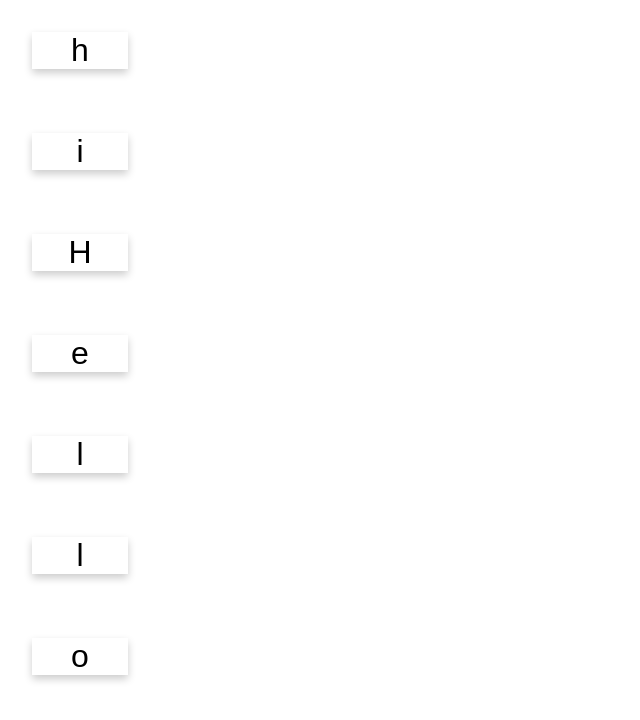
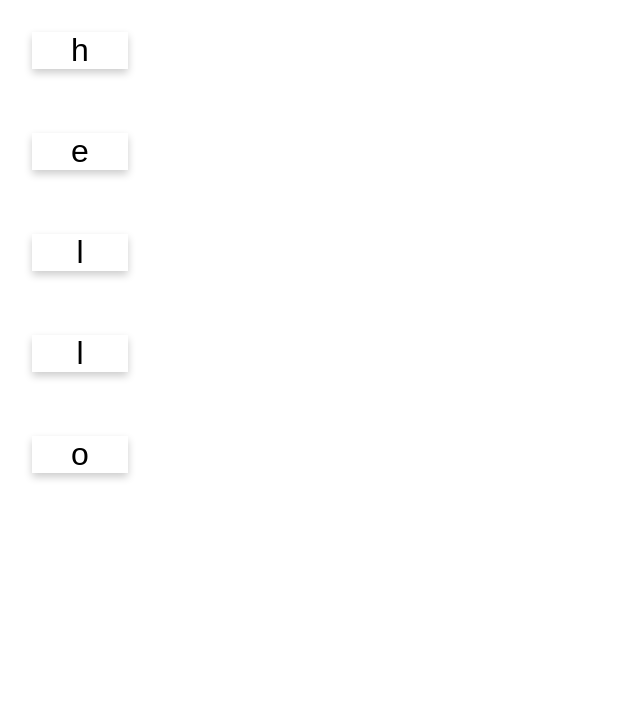
Before and after one commit to doaqdoa/lab3, a React (Create React App) app in the folder card-game/: page / in a window 1280 px wide. Shown: the top 720 px of the page, without its empty margins (0-640 px from the left). Built offline with nearby package versions, Linux system fonts and the light colour scheme.

Commit message:
Add WordCard.js done

```diff
--- a/card-game/src/App.js
+++ b/card-game/src/App.js
@@ -1,16 +1,20 @@
 import React, { Component } from 'react';
-import CharacterCard from './CharacterCard';
+//import CharacterCard from './CharacterCard';
 import './App.css';
-const word = "Hello";
+import WordCard from './WordCard';
+//const word = "Hello";
 
 class App extends Component {
  render() {
  return (
     <div>
-    <CharacterCard value="h"/>
-    <CharacterCard value="i"/>
-    {
-     Array.from(word).map((c, i) => <CharacterCard value={c} key={i}/>)
+
+    <WordCard value="hello"/>
+
+
+    {//<CharacterCard value="h"/>
+     //<CharacterCard value="i"/>
+     //Array.from(word).map((c, i) => <CharacterCard value={c} key={i}/>)
     }
 
     </div>
--- /dev/null
+++ b/card-game/src/WordCard.js
@@ -0,0 +1,14 @@
+import React, { Component } from 'react';
+import CharacterCard from './CharacterCard';
+
+
+export default class WordCard extends
+Component {
+render() {
+ return (
+ <div>
+{ Array.from(this.props.value).map((c, i) => <CharacterCard value={c} key={i}/>) }
+ </div>
+ );
+ }
+}
```
